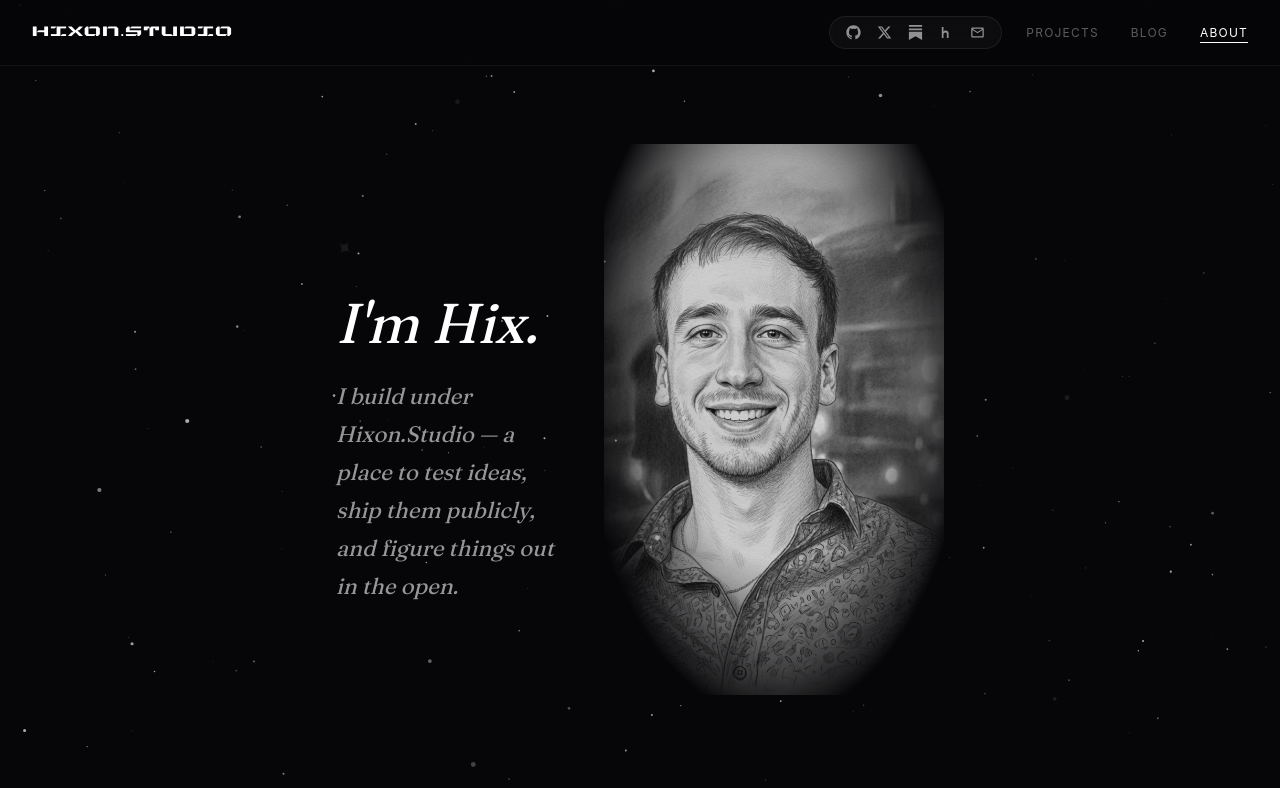
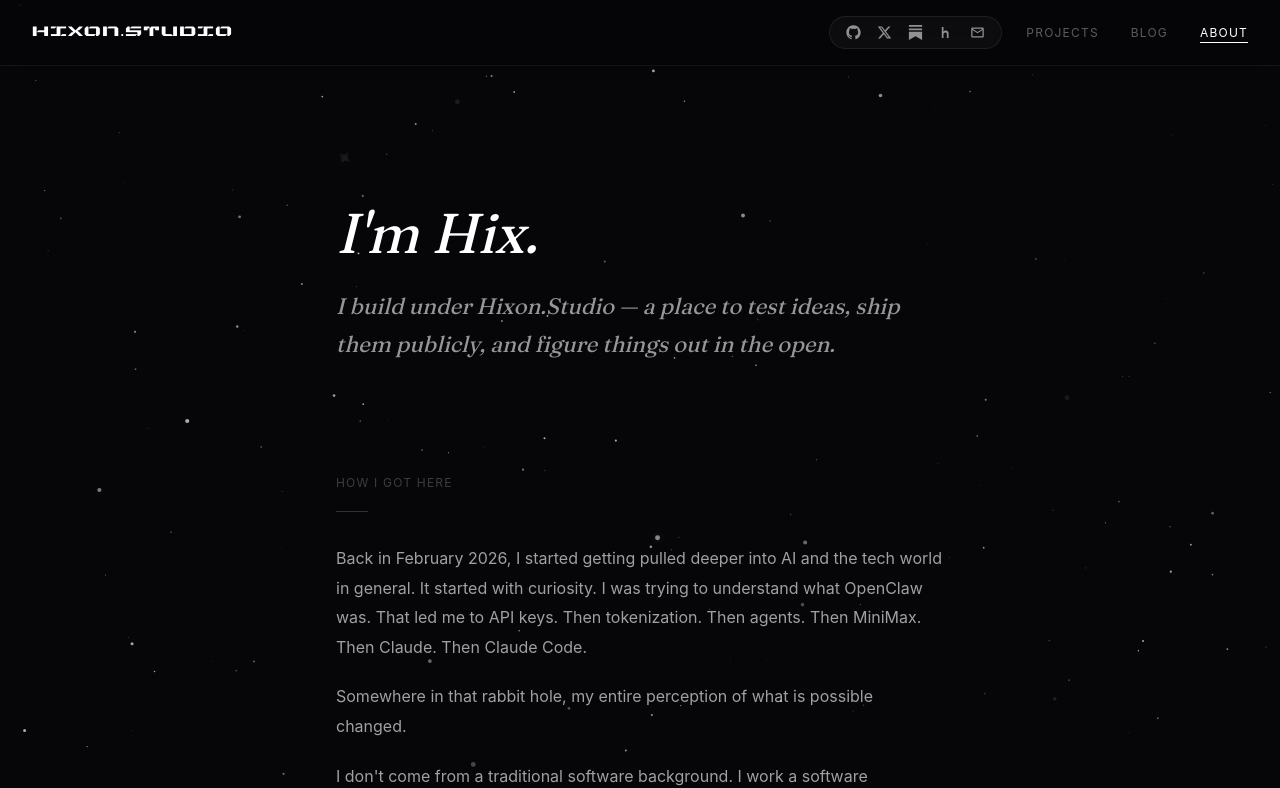
Before and after one commit to Ephpha/hixonstudio, a Next.js app: page /about in a window 1280 px wide. Shown: the top 788 px of the page. Built offline with nearby package versions, Linux system fonts and the light colour scheme.

Commit message:
revert: remove headshot from About hero again
Revert the two-column hero back to the original single-column layout.
Will revisit the portrait placement tomorrow.

Co-Authored-By: Claude Opus 4.6 <noreply@anthropic.com>

```diff
--- a/app/about/page.tsx
+++ b/app/about/page.tsx
@@ -10,6 +10,7 @@ gsap.registerPlugin(ScrollTrigger);
 const buildingTools = ["Claude Code", "GPT-5.5", "Next.js", "React", "TypeScript", "Tailwind", "Supabase", "GSAP", "Electron", "Python"];
 
 export default function AboutPage() {
+  const heroRef = useRef<HTMLDivElement>(null);
   const storyRef = useRef<HTMLElement>(null);
   const shiftRef = useRef<HTMLElement>(null);
   const distributionRef = useRef<HTMLElement>(null);
@@ -19,6 +20,12 @@ export default function AboutPage() {
 
   useEffect(() => {
     const ctx = gsap.context(() => {
+      gsap.fromTo(
+        heroRef.current,
+        { opacity: 0, y: 20 },
+        { opacity: 1, y: 0, duration: 0.7, ease: "power2.out", delay: 0.1 }
+      );
+
       [storyRef, shiftRef, distributionRef, stackRef, elsewhereRef, closingRef].forEach((ref) => {
         gsap.fromTo(
           ref.current,
@@ -39,8 +46,7 @@ export default function AboutPage() {
   return (
     <div className="max-w-2xl mx-auto px-4 sm:px-8 py-10 sm:py-16">
       {/* Hero */}
-      <div className="mb-16 sm:mb-28 flex flex-col-reverse md:flex-row md:items-center gap-8 sm:gap-10">
-        <div className="md:flex-1">
+      <div ref={heroRef} className="mb-16 sm:mb-28" style={{ opacity: 0 }}>
         <SparkleSymbol size="sm" className="mb-8 opacity-25" />
         <h1
           className="mb-6"
@@ -66,29 +72,6 @@ export default function AboutPage() {
           I build under Hixon.Studio — a place to test ideas, ship them
           publicly, and figure things out in the open.
         </p>
-        </div>
-
-        {/* Portrait — beside the text, edges faded into the starfield */}
-        <div
-          className="shrink-0 self-center"
-          style={{ width: "clamp(220px, 36vw, 340px)" }}
-        >
-          {/* eslint-disable-next-line @next/next/no-img-element */}
-          <img
-            src="/images/hix-portrait.png"
-            alt="Pencil-sketch portrait of Hix"
-            style={{
-              width: "100%",
-              height: "auto",
-              display: "block",
-              filter: "grayscale(100%) contrast(1.05) brightness(0.9)",
-              maskImage:
-                "radial-gradient(ellipse 74% 80% at 50% 42%, #000 42%, transparent 78%)",
-              WebkitMaskImage:
-                "radial-gradient(ellipse 74% 80% at 50% 42%, #000 42%, transparent 78%)",
-            }}
-          />
-        </div>
       </div>
 
       {/* The story */}
```
Lines whose indentation alone changed are shown as unchanged.
